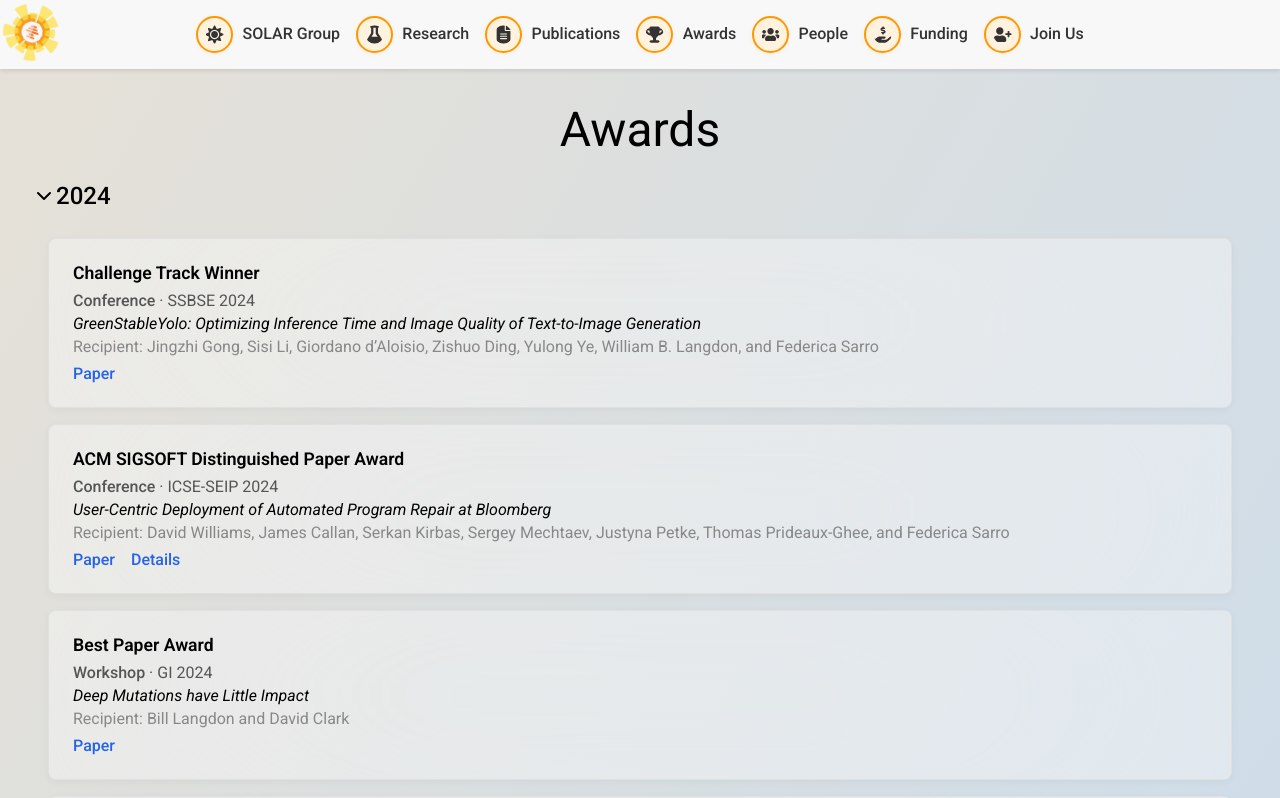
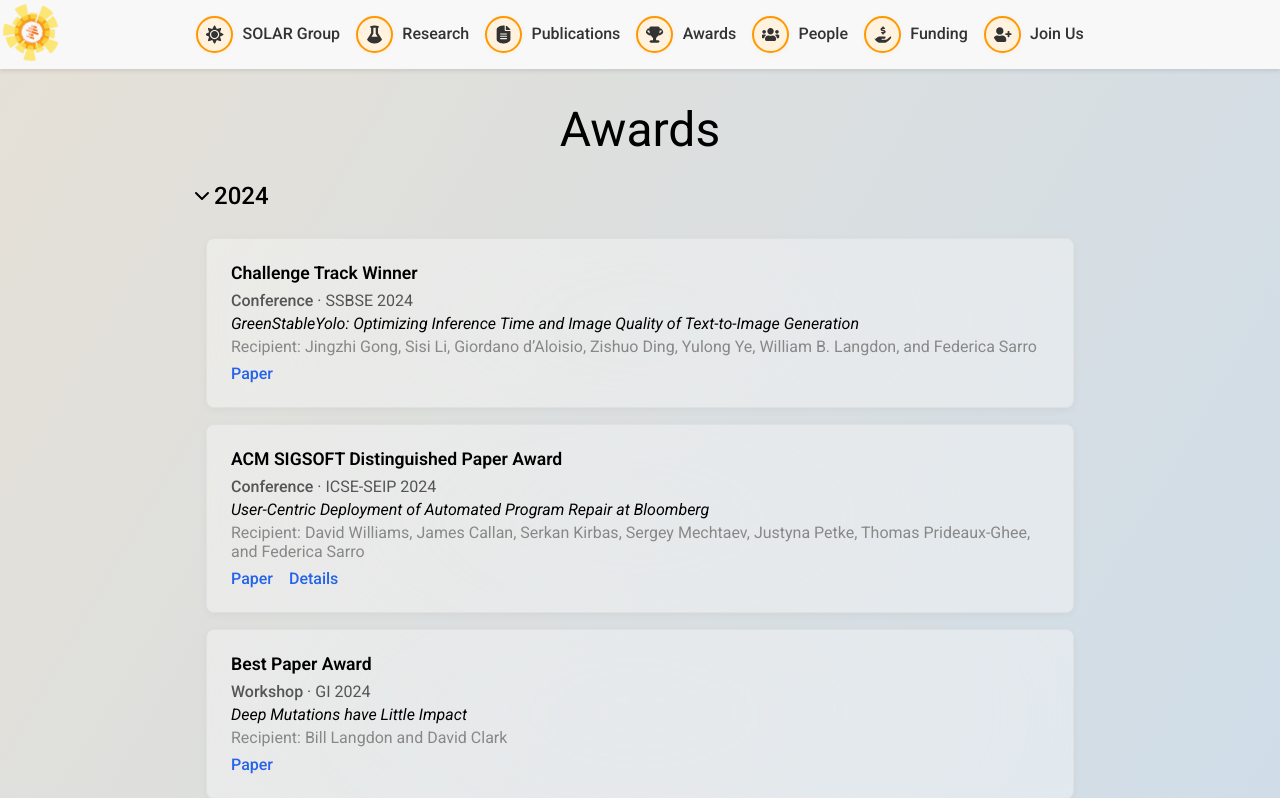
Before and after one commit to davejjwilliams/new-solar, a React (Vite) app: page /awards in a window 1280 px wide. Shown: the top 798 px of the page. Built offline with nearby package versions, Linux system fonts and the light colour scheme.

Commit message:
Changed Content Divs

```diff
--- a/src/App.tsx
+++ b/src/App.tsx
@@ -13,7 +13,6 @@ function App() {
   return (
     <Router>
       <Navbar />
-      <div className='content'>
       <Routes>
         <Route path='/' element={<Home />} />
         <Route path='/research' element={<Research />} />
@@ -23,7 +22,6 @@ function App() {
         <Route path='/funding' element={<Funding />} />
         <Route path='/join-us' element={<JoinUs />} />
       </Routes>
-      </div>
     </Router>
   );
 }
--- a/src/pages/Awards.tsx
+++ b/src/pages/Awards.tsx
@@ -19,7 +19,7 @@ const Awards: FunctionComponent<AwardsProps> = () => {
     .sort((a, b) => b - a);
 
   return (
-    <>
+    <div className='smaller-content'>
       <div className='page-title'>Awards</div>
       {sortedYears.map((year) => (
         <CollapsibleSection
@@ -42,7 +42,7 @@ const Awards: FunctionComponent<AwardsProps> = () => {
           ))}
         </CollapsibleSection>
       ))}
-    </>
+    </div>
   );
 };
 
--- a/src/pages/Funding.tsx
+++ b/src/pages/Funding.tsx
@@ -6,10 +6,10 @@ interface FundingProps {
 
 const Funding: FunctionComponent<FundingProps> = () => {
     return (
-        <>
+        <div className="smaller-content">
             <div className="page-title">Funding</div>
             <div className="subtitle">The work of the SOLAR group has been supported by</div>
-        </>
+        </div>
     );
 }
 
--- a/src/pages/Home.tsx
+++ b/src/pages/Home.tsx
@@ -64,7 +64,7 @@ const Home: FunctionComponent<HomeProps> = () => {
   }, []);
 
   return (
-    <>
+    <div className='content'>
       <div style={{ display: 'flex', alignItems: 'center', justifyContent: 'center', marginBottom: '1.5rem' }}>
         <img src="assets/logo/s-logo.png" alt="S Logo" style={{ height: '200px', width: 'auto' }} />
         <img
@@ -115,7 +115,7 @@ const Home: FunctionComponent<HomeProps> = () => {
       <hr className="page-divider" />
 
       <NewsCarousel />
-    </>
+    </div>
   );
 };
 
--- a/src/pages/Members.tsx
+++ b/src/pages/Members.tsx
@@ -60,7 +60,7 @@ const Members: FunctionComponent<MembersProps> = () => {
       members: getMemberSubset('distinguished-alumni', true),
     },
   ];
-  // Smooth scroll handler
+
   const handleNavClick = (
     e: React.MouseEvent<HTMLAnchorElement>,
     id: string
@@ -73,13 +73,13 @@ const Members: FunctionComponent<MembersProps> = () => {
     }
   };
 
-  // Scroll to top handler
+
   const handleScrollTop = () => {
     window.scrollTo({ top: 0, behavior: 'smooth' });
   };
 
   return (
-    <>
+    <div className='content'>
       <div className='page-title'>The SOLAR Team</div>
       <div className='members-layout'>
         <div className='members-menu'>
@@ -128,7 +128,7 @@ const Members: FunctionComponent<MembersProps> = () => {
       >
         <FaArrowUp />
       </button>
-    </>
+    </div>
   );
 };
 
--- a/src/pages/Publications.tsx
+++ b/src/pages/Publications.tsx
@@ -5,10 +5,10 @@ type PublicationsProps = object;
 
 const Publications: FunctionComponent<PublicationsProps> = () => {
   return (
-    <>
+    <div className='content'>
       <div className='page-title'>SOLAR Publications</div>
       <PublicationsTable />
-    </>
+    </div>
   );
 };
 
--- a/src/pages/Research.tsx
+++ b/src/pages/Research.tsx
@@ -6,7 +6,7 @@ type ResearchProps = object;
 
 const Research: FunctionComponent<ResearchProps> = () => {
   return (
-    <>
+    <div className='content'>
       <div className='page-title'>Research</div>
       <WindowCard title='intro.txt'>
         <p>
@@ -58,7 +58,7 @@ const Research: FunctionComponent<ResearchProps> = () => {
           .
         </p>
       </WindowCard>
-    </>
+    </div>
   );
 };
 
--- a/src/styles/App.css
+++ b/src/styles/App.css
@@ -8,6 +8,7 @@
 .smaller-content {
   max-width: 900px;
   margin: 0 auto;
+  padding: 2rem;
   text-align: left;
 }
 
```
Lines whose indentation alone changed are shown as unchanged.
